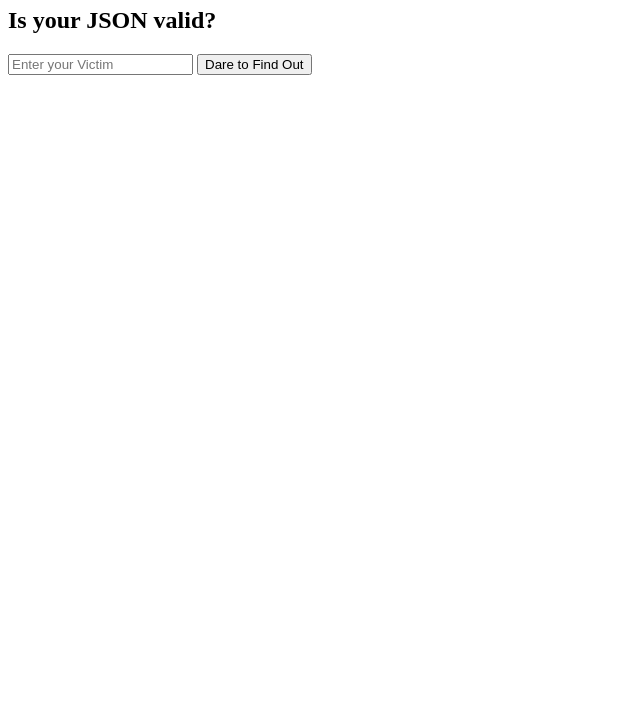
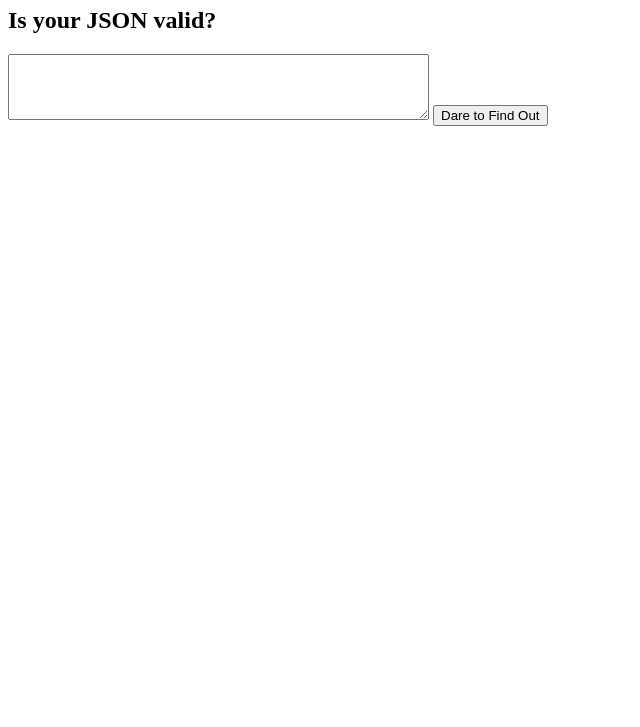
Before and after one commit to dclements9/json_formatter_and_validator, a website: page index.html in a window 1280 px wide. Shown: the part 73-800 px from the top of the page, without its empty margins (0-640 px from the left). Drawn offline with Linux system fonts and the light colour scheme.

Commit message:
Text field -> text area

```diff
--- a/index.html
+++ b/index.html
@@ -10,10 +10,8 @@
     <h2> Is your JSON valid?</h2>
     <div>
       <div>
-
-        <input type="text" id="input" placeholder="Enter your Victim" />
+        <textarea id="input" rows="4" cols="50"></textarea>
         <button id='inputButton'>Dare to Find Out</button>
-
       </div>
   </div>
 
```
